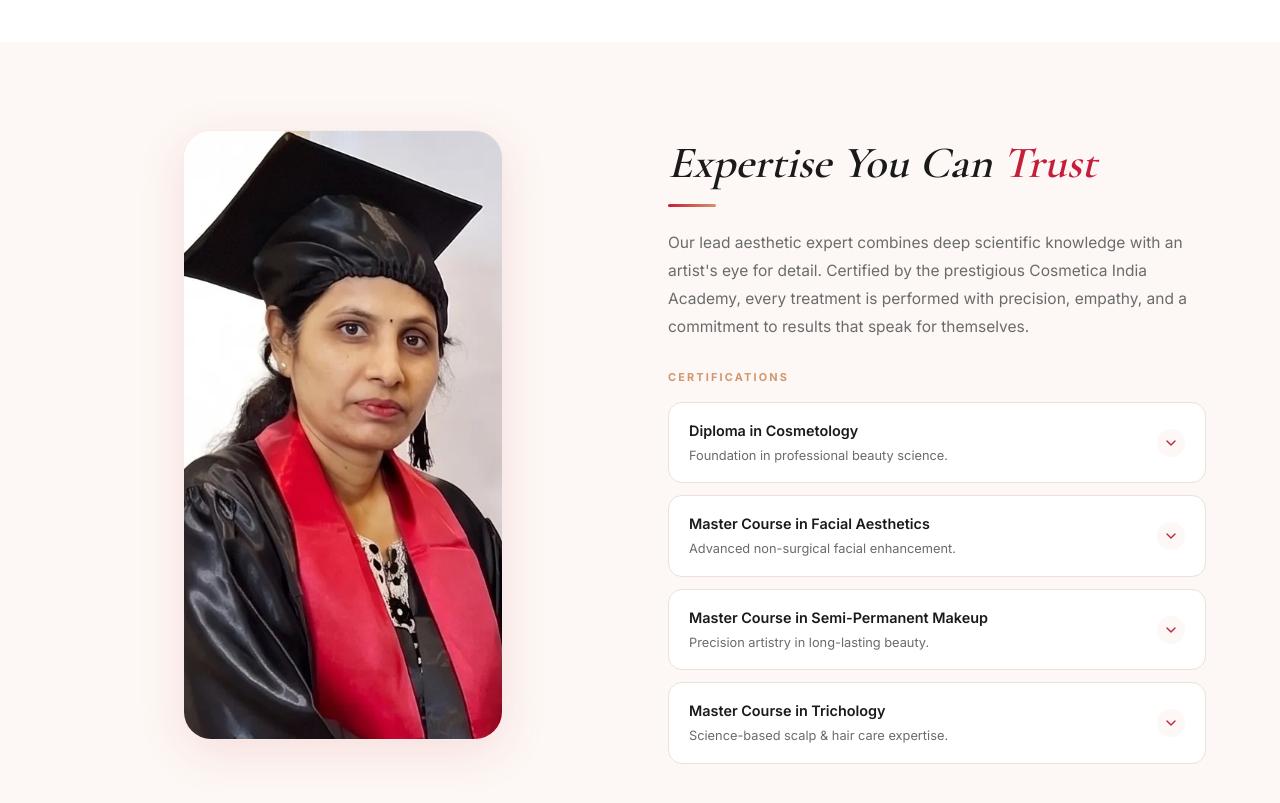
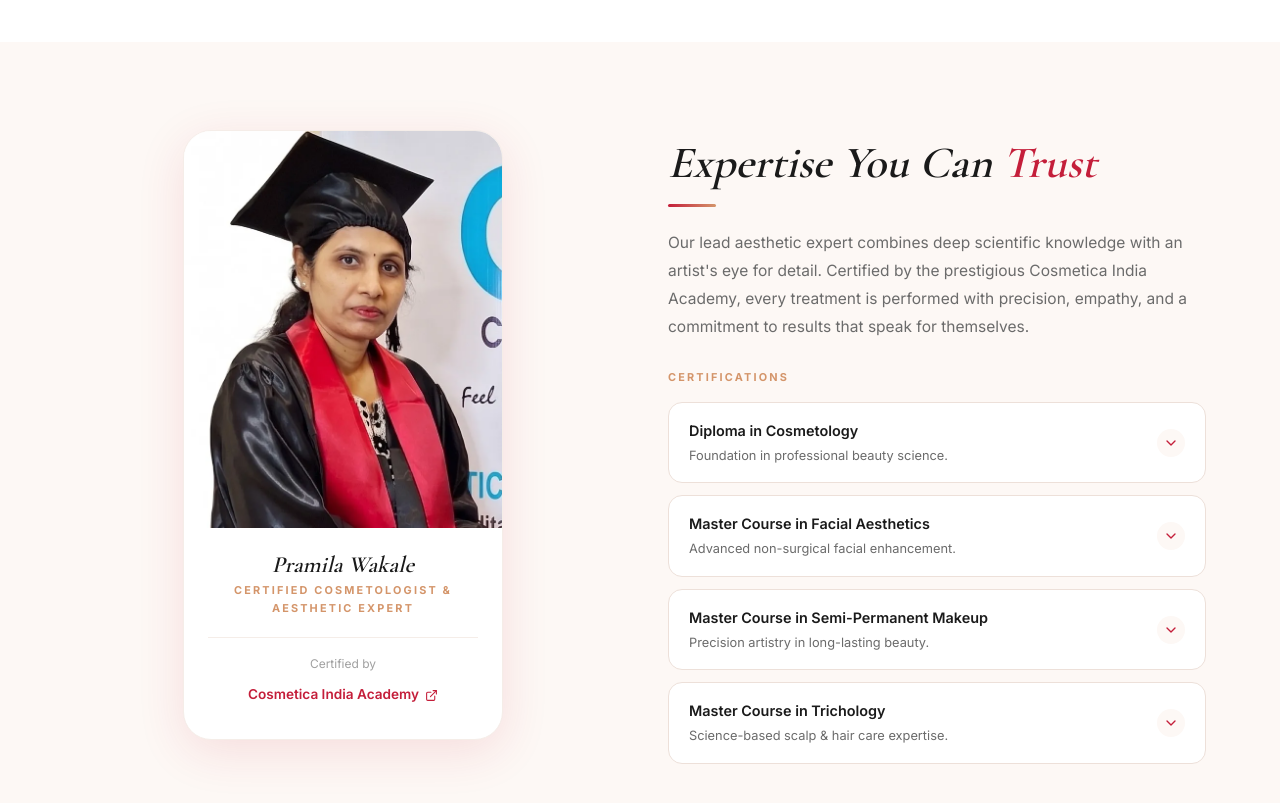
Before and after one commit to anvigleams/anvigleams, a Next.js app: page / in a window 1280 px wide. Shown: the part 1900-2703 px from the top of the page. Built offline with nearby package versions, Linux system fonts and the light colour scheme.

Commit message:
Fix ExpertSection image layout overlapping text

```diff
--- a/src/components/sections/ExpertSection.tsx
+++ b/src/components/sections/ExpertSection.tsx
@@ -33,7 +33,7 @@ export default function ExpertSection() {
               width: '100%',
             }}>
               {/* Expert Photo */}
-              <div style={{ width: '100%', aspectRatio: '649/809', background: 'var(--bg-soft)' }}>
+              <div style={{ position: 'relative', width: '100%', aspectRatio: '649/809', background: 'var(--bg-soft)' }}>
                  <Image src="/expert-photo.webp" alt="Pramila Wakale" fill style={{ objectFit: 'cover' }} sizes="(max-width: 768px) 100vw, 320px" />
               </div>
 
```
